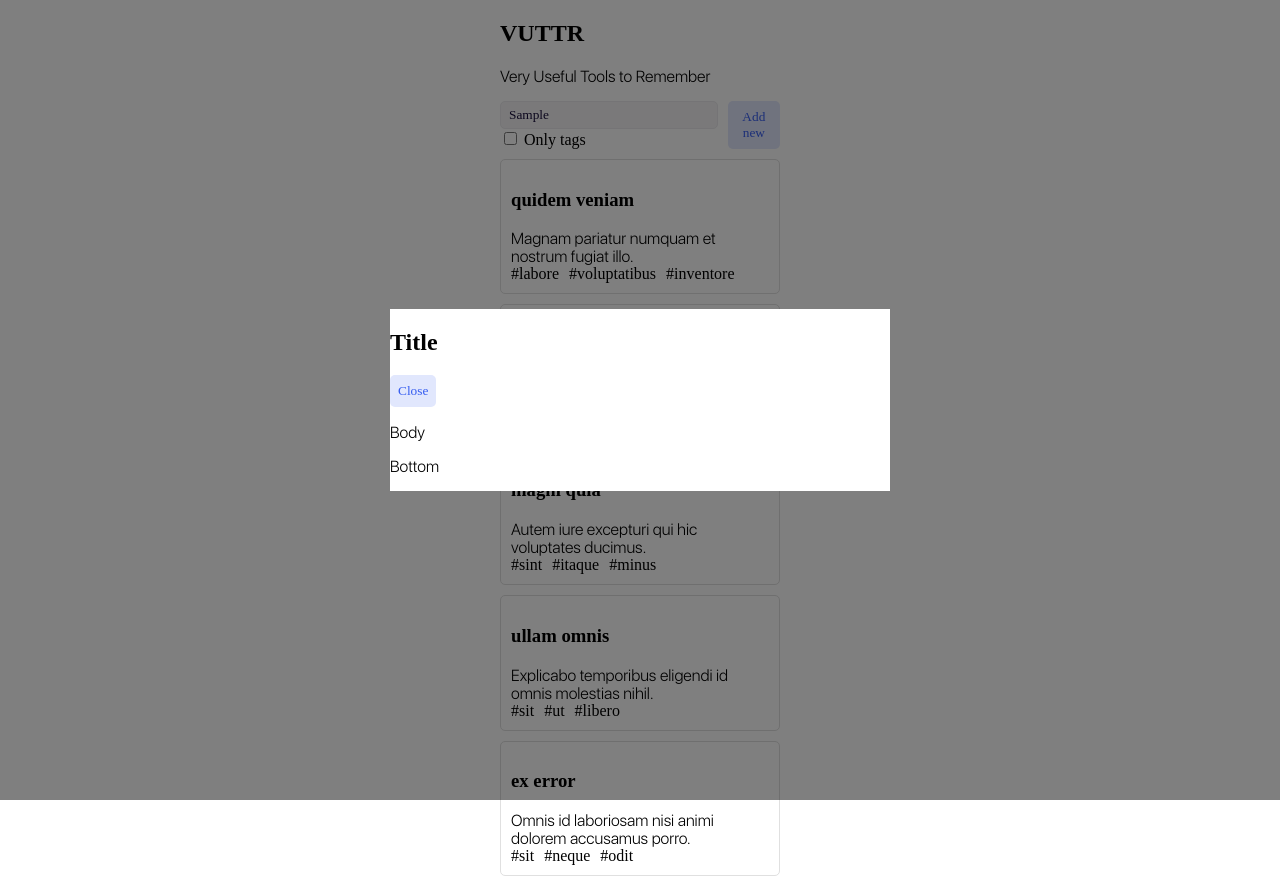
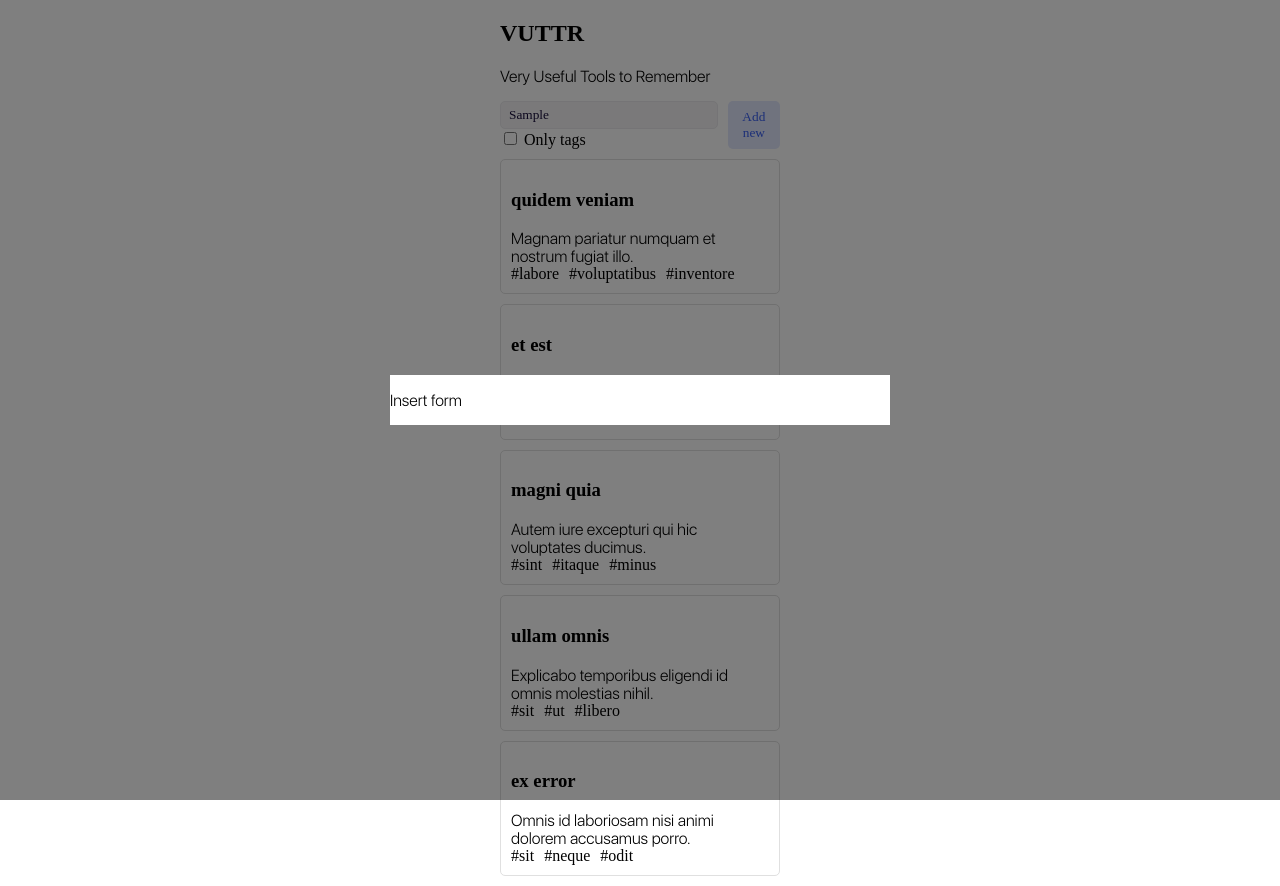
Before and after one commit to outrowender/vuttr, a React (Create React App) app: page / in a window 1280 px wide. Both pictures are taken after typing "Sample" into the empty fields and a click on the button "Add new". Built offline with nearby package versions, Linux system fonts and the light colour scheme; a web font is replaced by a local one.

Commit message:
adicionado modal content as component

```diff
--- a/src/components/Modal/Modal.tsx
+++ b/src/components/Modal/Modal.tsx
@@ -1,23 +1,12 @@
 import "./Modal.css";
 
-const Modal = (props: { onClose: () => void; show?: boolean }) => {
+const Modal = (props: {onClose: () => void, show?: boolean, children: JSX.Element}) => {
   if (!props?.show) return null;
 
   return (
     <div className="modal" onClick={() => props.onClose()}>
       <div className="modal-content">
-        <div className="modal-header">
-          <h2>Title</h2>
-          <button className="secondary" onClick={() => props.onClose()}>
-            Close
-          </button>
-        </div>
-        <div className="modal-body">
-          <p>Body</p>
-        </div>
-        <div className="modal-footer">
-          <p>Bottom</p>
-        </div>
+        {props?.children}
       </div>
     </div>
   );
--- /dev/null
+++ b/src/pages/Home/Components/InsertToolForm/InsertToolForm.tsx
@@ -0,0 +1,5 @@
+const InsertToolForm = () => {
+  return <p>Insert form</p>;
+};
+
+export default InsertToolForm;
--- a/src/pages/Home/HomePage.tsx
+++ b/src/pages/Home/HomePage.tsx
@@ -1,8 +1,9 @@
+import "./HomePage.css";
 import { useState } from "react";
+import { Tool } from "../../models/Tool";
 import Card from "../../components/Card/Card";
 import Modal from "../../components/Modal/Modal";
-import { Tool } from "../../models/Tool";
-import "./HomePage.css";
+import InsertToolForm from "./Components/InsertToolForm/InsertToolForm";
 
 const HomePage = () => {
   const list = Tool.fake(5);
@@ -33,7 +34,9 @@ const HomePage = () => {
           />
         ))}
       </div>
-      <Modal show={modalOpen} onClose={() => setModalOpen(false)} />
+      <Modal show={modalOpen} onClose={() => setModalOpen(false)}>
+        <InsertToolForm />
+      </Modal>
     </>
   );
 };
```
